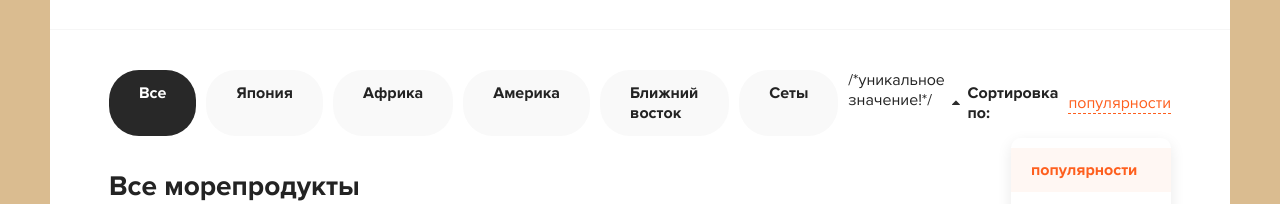
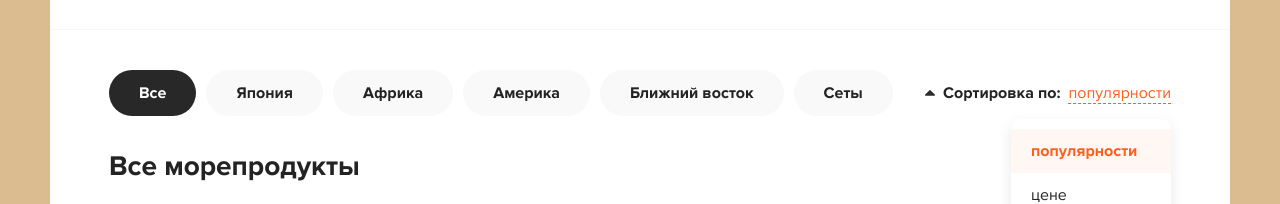
Before and after one commit to evgeniya-burlachenko/project_oystres, a React (Create React App) app: page / in a window 1280 px wide. Shown: the part 248-452 px from the top of the page. Built offline with nearby package versions, Linux system fonts and the light colour scheme.

Commit message:
Переключение categories с помощью классового компонента set state

```diff
--- a/src/App.js
+++ b/src/App.js
@@ -3,7 +3,6 @@ import React from 'react';
 import {Header,Categories}from "./components";
 
 function App() {
-
   return (
       <div className="wrapper">
           <Header/>
@@ -11,7 +10,8 @@ function App() {
         <div className="content">
           <div className="container">
             <div className="content__top row">
-              <Categories items = {['Япония', 'Африка','Америка', 'Ближний восток','Сеты']}/>
+              <Categories
+                  onClickItem ={(name) => console.log(name)}items = {['Япония', 'Африка','Америка', 'Ближний восток','Сеты']}/>
               <div className="sort">
                 <div className="sort__label">
                   <svg
--- a/src/components/Categories.jsx
+++ b/src/components/Categories.jsx
@@ -1,23 +1,48 @@
 import React from "react";
 
-function Categories({ items }) {
+/*----------классовый компонент------------------------------------:
+class Categories extends React.Component{
+    state = {
+        activeItem:0,
+        test:123,
+    };
+    onSelectItem = index =>{
+        this.setState({
+            activeItem:index,
+        });
+    };
+  render() {
+      const  {items, onClickItem} = this.props;
+      console.log(this.state);
+      return (
+          <div>
+              <div className="categories">
+                  <ul>
+                      <li>Все</li>
+                      {items.map((name, index) => (
+                      <li
+                          className={this.state.activeItem === index ? 'active' : ''}
+                          onClick={() => this.onSelectItem(index)}
+                          key={`${name}_${index}`}>{name}</li>
+                      ))}
+                  </ul>
+              </div>
+          </div>
+      )}}*/
 
+/*-----------функциональный компонент:----------------------------------*/
+
+function Categories({ items, onClickItem }) {
     return (
         <div>
             <div className="categories">
                 <ul>
                     <li className="active">Все</li>
                     {items.map((name, index) => (
-                        <li key={`${name}_${index}`}>{name}</li>
-                    ))} /*уникальное значение!*/
-
-
-
+                        <li onClick={() => onClickItem(name)} key={`${name}_${index}`}>{name}</li>
+                    ))}
                 </ul>
             </div>
-
         </div>
-    )
-
-}
+    )}
 export default Categories;
--- a/src/components/Header.jsx
+++ b/src/components/Header.jsx
@@ -18,7 +18,7 @@ function Header() {
                 <div className="header__cart">
                     <Button className="button--cart">
                         <span>300 ₽</span>
-                        <div className="button__delimiter"></div>
+                        <div className="button__delimiter"/>
                         <svg
                             width="18"
                             height="18"
@@ -51,8 +51,6 @@ function Header() {
                         <span>3</span>
                     </Button>
 
-
-
                 </div>
             </div>
         </div>
```
Also changed, not shown: 1 other file (tests, documents, lock files or other folders).
